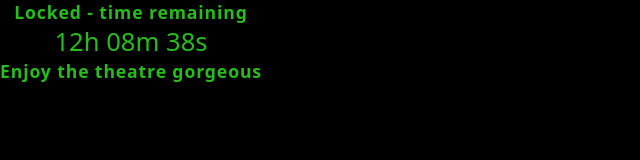
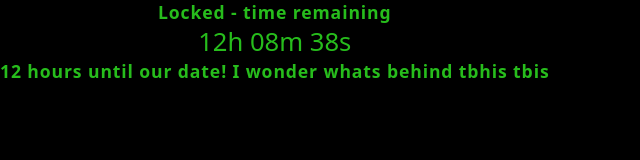
Before and after one commit to MassWheeler/Website, a plain HTML site: page index.html in a window 1280 px wide. Shown: the whole page, without its empty margins (0-640 px from the left). Drawn offline with Linux system fonts and the light colour scheme.

Commit message:
index.html

```diff
--- a/index.html
+++ b/index.html
@@ -104,7 +104,7 @@ content="width=device-width,initial-scale=1.0"/>
     <div id = "locked">
         <div id = "locked-label">Locked - time remaining</div>
         <div id="countdown">calculating...</div>
-        <div id="locked-label">Enjoy the theatre gorgeous</div>
+        <div id="locked-label">12 hours until our date! I wonder whats behind tbhis tbis</div>
     </div>
 
     <div id="content">
```
